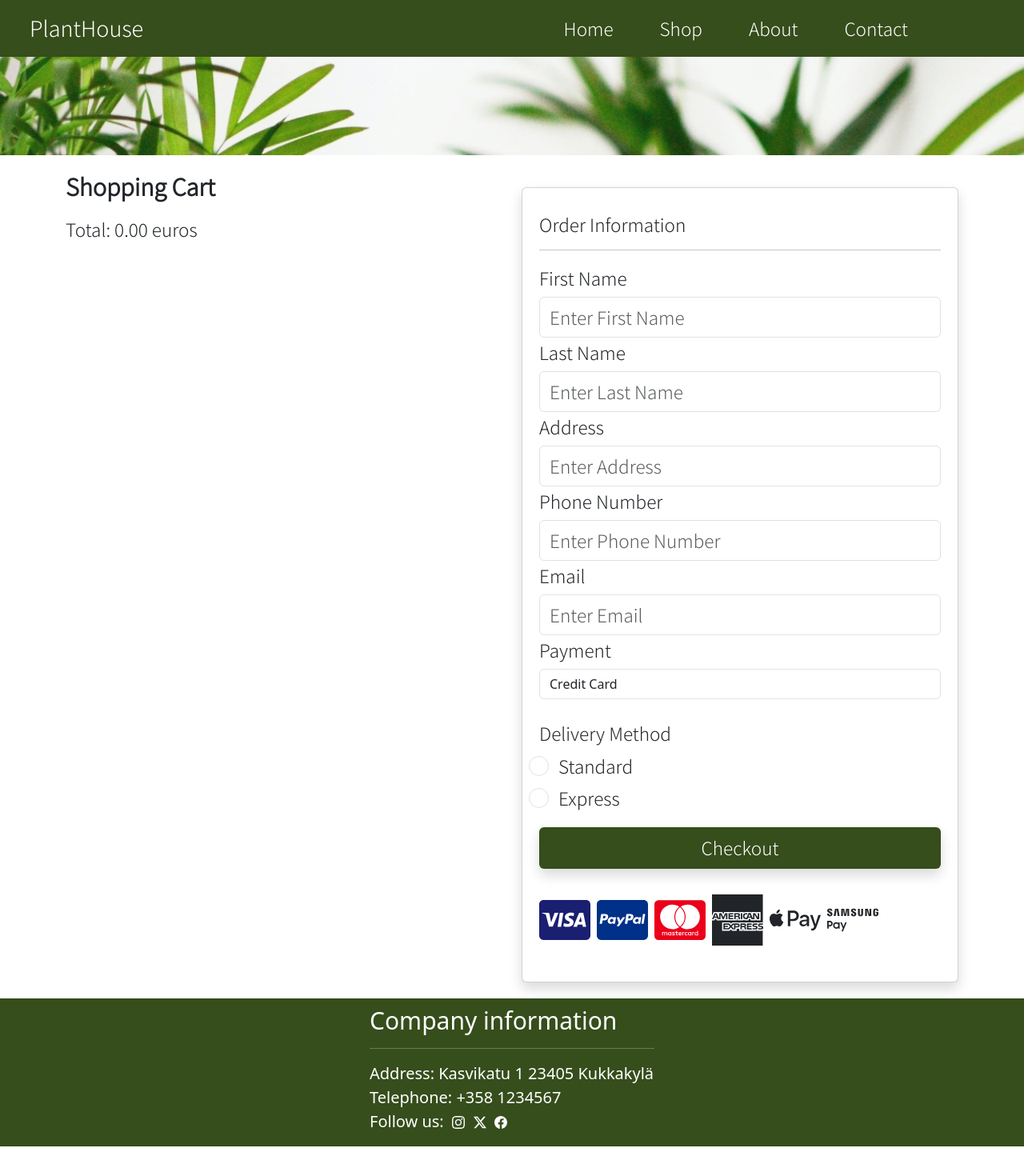
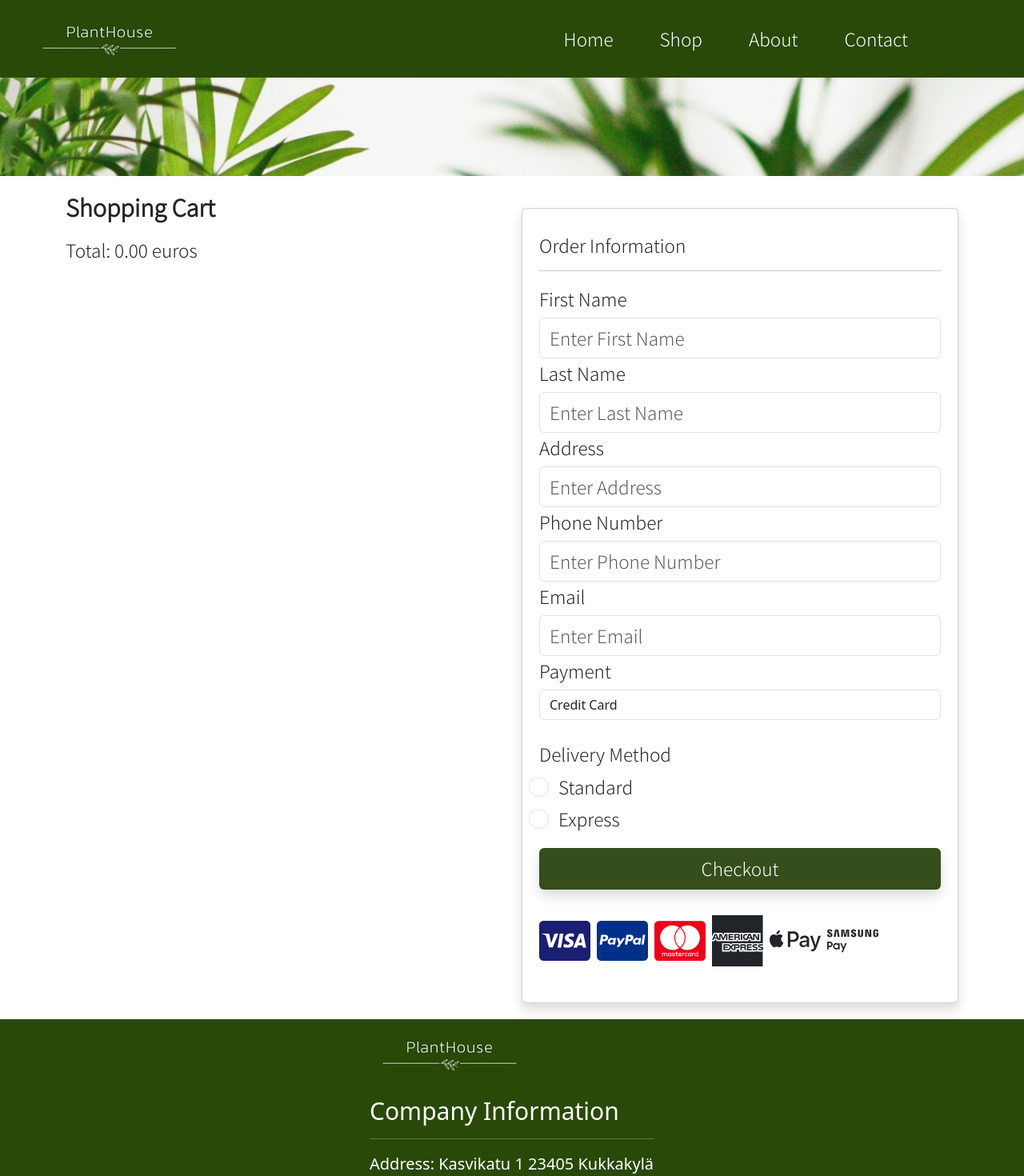
Before and after one commit to Ryhma20-Verkkopalveluprojekti/verkkokauppa, a React (Create React App) app in the folder client/client/: page /cart in a window 1280 px wide. Shown: the top 1470 px of the page at 80% size. Before the commit the page ends 1433 px from the top, so only its background shows below. Built offline with nearby package versions, Linux system fonts and the light colour scheme; some icons are missing; a web font is replaced by a local one.

Commit message:
icon navbar & footer

```diff
--- a/client/client/src/components/inc/Footer.js
+++ b/client/client/src/components/inc/Footer.js
@@ -1,15 +1,18 @@
 import React from 'react';
 import {Link} from 'react-router-dom';
 import '../pages/styles/Footer.css';
+import LogoIconimg from './logoicon';
+import NavbarIcon from './Navbarlogo';
 
 function Footer(){
     return(
 
-        <section className="section footer" style={{backgroundColor: '#364d1c'}}>
+        <section className="section footer" style={{backgroundColor: '#284907'}}>
         <div className="container">
           <div className="row" style={{color:'#ffffff'}}>
             <div className="col-md-4 mx-auto">
-              <h6>Company information</h6>
+              <div className="navbar icon" style={{margin: 'auto'}}><NavbarIcon /></div>
+              <h6>Company Information</h6>
               <hr />
               <p className="text-white">
                 Address:          Kasvikatu 1 23405 Kukkakylä<br />
--- a/client/client/src/components/inc/Navbar.js
+++ b/client/client/src/components/inc/Navbar.js
@@ -2,14 +2,14 @@ import React from 'react';
 import {Link} from 'react-router-dom';
 import { FaBasketShopping } from "react-icons/fa6";
 import '../pages/styles/Navbar.css';
-
+import NavbarIcon from './Navbarlogo';
 
 function Navbar(){
     return(
-      <nav className="navbar navbar-expand-lg navbar-light" style={{ backgroundColor: "#364d1c"}}>
+      <nav className="navbar navbar-expand-lg navbar-light" style={{ backgroundColor: "#284907"}}>
             <div class="container-fluid">
 
-        <Link to="/" class="navbar-brand" style={{color: '#ffffff', fontSize: '25px'}}>PlantHouse</Link>
+        <Link to="/" class="navbar-brand" style={{color: '#ffffff', fontSize: '25px'}}><NavbarIcon /></Link>
 
         <button class="navbar-toggler" type="button" data-bs-toggle="collapse" data-bs-target="#navbarSupportedContent" aria-controls="navbarSupportedContent" aria-expanded="false" aria-label="Toggle navigation">
         <span class="navbar-toggler-icon"></span>
--- /dev/null
+++ b/client/client/src/components/inc/Navbarlogo.js
@@ -0,0 +1,13 @@
+import React from "react";
+import NavbarIcon from '../images/navbar_icon.jpg';
+
+function navbar_icon() {
+    return(
+        <div style={{textAlign: "center" }}>
+        <img src={NavbarIcon} alt="NavbarIcon" style={{ margin: "auto" }} />
+      </div>
+
+    );
+}
+
+export default navbar_icon;
--- /dev/null
+++ b/client/client/src/components/inc/logoicon.js
@@ -0,0 +1,13 @@
+import React from "react";
+import LogoIconImg from '../images/logo_icon.jpg';
+
+function logoicon() {
+    return(
+        <div style={{textAlign: "center" }}>
+        <img src={LogoIconImg} alt="Footerlogo" style={{ margin: "auto" }} />
+      </div>
+
+    );
+}
+
+export default logoicon;
```
Also changed, not shown: client/client/src/components/images/logo_icon.jpg (added), client/client/src/components/images/navbar_icon.jpg (added).
